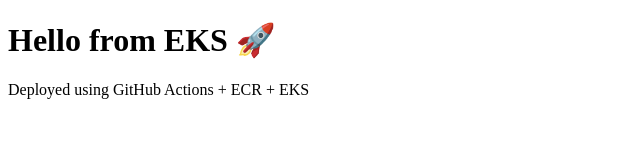
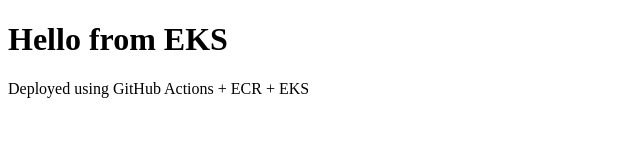
Before and after one commit to ahammednyc/eks-nginx-deploy, a plain HTML site: page index.html in a window 1280 px wide. Shown: the whole page, without its empty margins (0-640 px from the left). Drawn offline with Linux system fonts and the light colour scheme.

Commit message:
Update index.html

```diff
--- a/index.html
+++ b/index.html
@@ -1,7 +1,7 @@
 <!DOCTYPE html>
 <html>
   <body>
-    <h1>Hello from EKS 🚀</h1>
+    <h1>Hello from EKS </h1>
     <p>Deployed using GitHub Actions + ECR + EKS</p>
   </body>
 </html>
```
